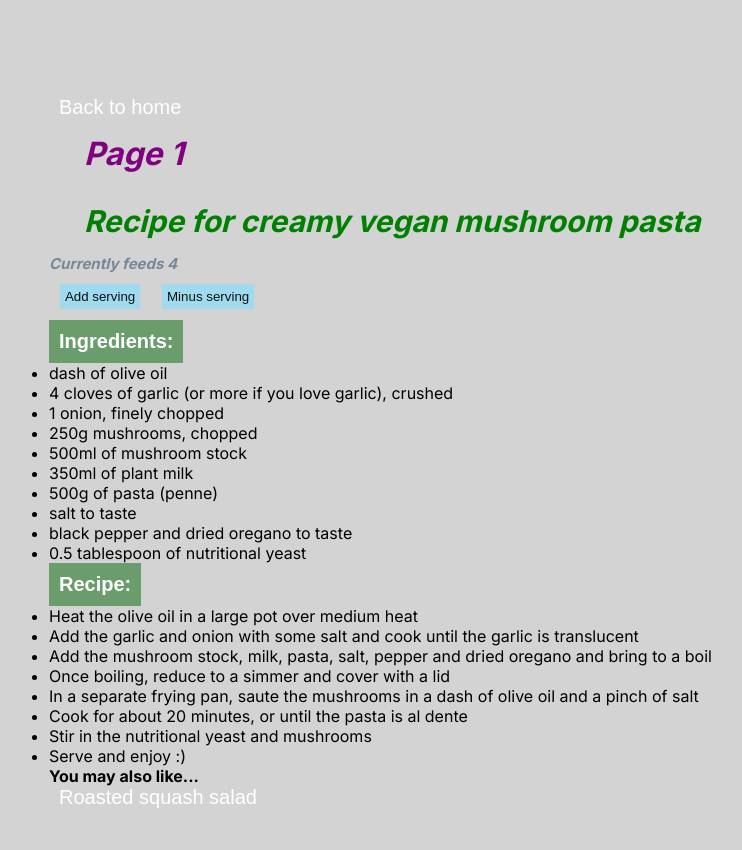
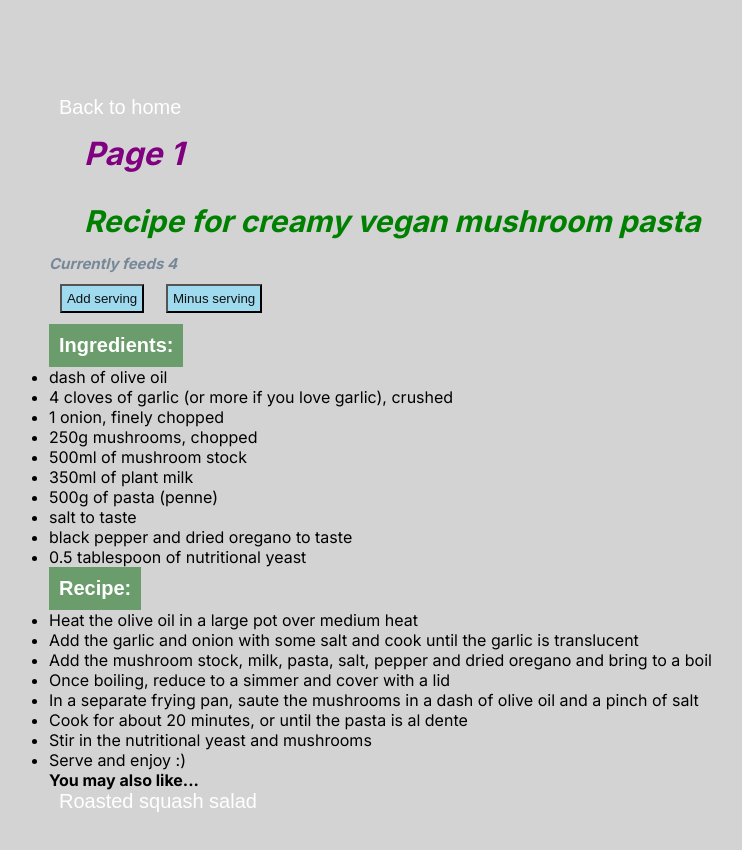
Before and after one commit to laylaksn/next-cooking, a Next.js app: page /page1 in a window 1280 px wide. Shown: the top 850 px of the page, without its empty margins (47-789 px from the left). Built offline with nearby package versions, Linux system fonts and the light colour scheme.

Commit message:
Update globals.css

```diff
--- a/styles/globals.css
+++ b/styles/globals.css
@@ -188,7 +188,7 @@ h3 {
   width: fit-content;
 }
 
-button {
+.button {
   background-color: rgb(107, 156, 107);
   padding: 0px;
   border: none;
@@ -200,11 +200,11 @@ button::after, button::before {
   transition: transform 0.3s ease;
 }
 
-button:hover::after {
+.button:hover::after {
   transform: translate(-3px,-3px)
 }
 
-button:hover::before {
+.button:hover::before {
   transform: translate(3px,3px)
 }
 
```
